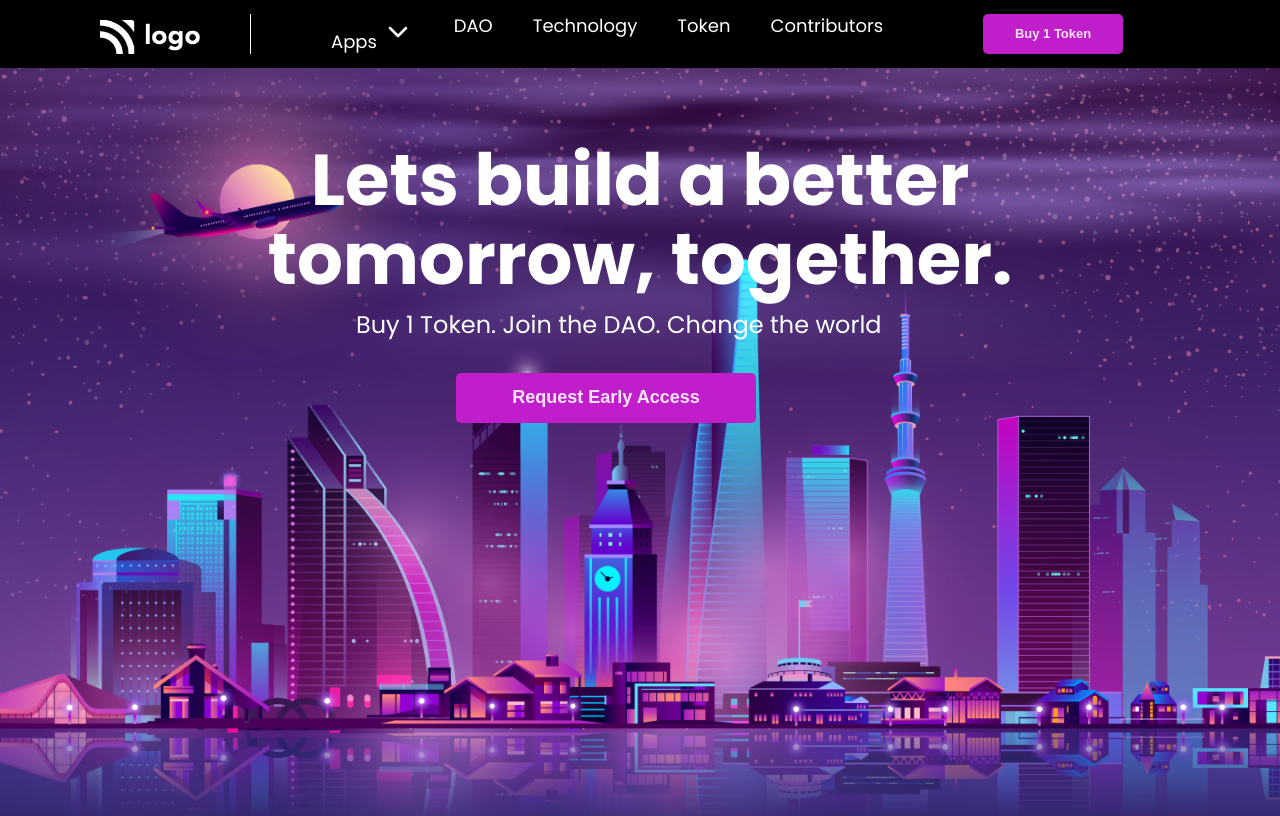
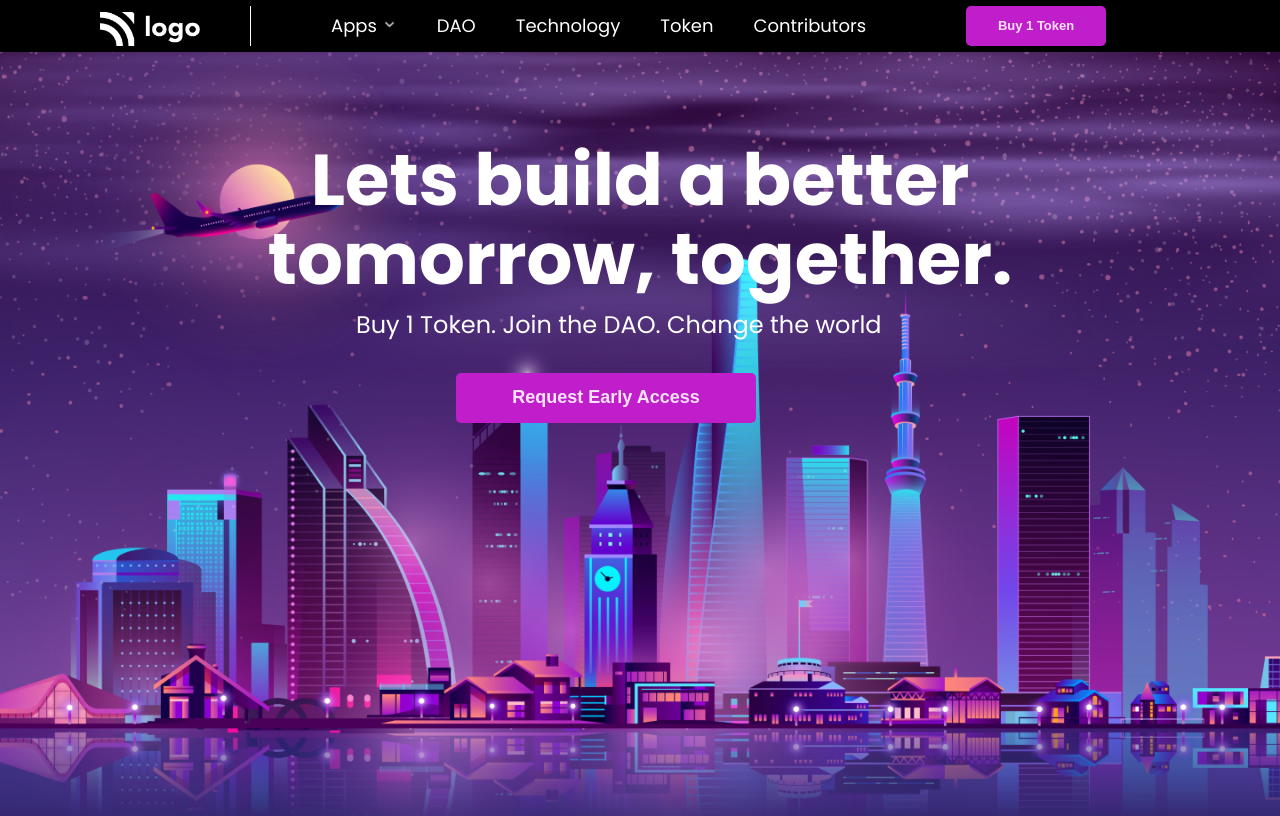
Before and after one commit to RenusreeMadhavarapu/Crypto-Home-Page, a website: page index.html in a window 1280 px wide. Drawn offline with Linux system fonts and the light colour scheme.

Commit message:
four commit

```diff
--- a/style.css
+++ b/style.css
@@ -56,7 +56,7 @@ height: 40px;
 
 }
 
-img.arrow5{
+img.down-arrow{
 width:15px;
 }
 
```
